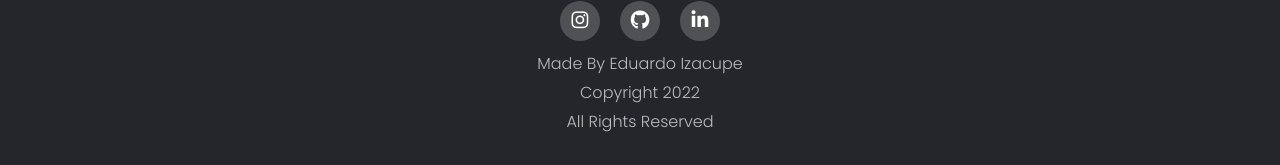
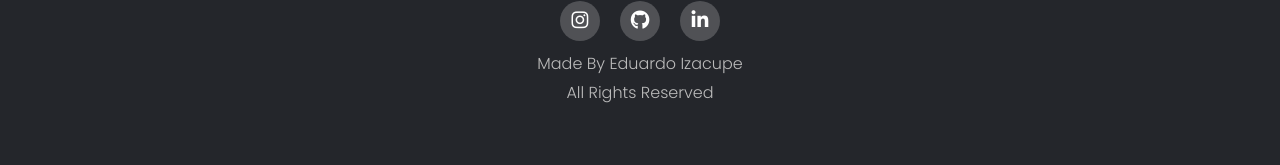
Before and after one commit to Eduardo-31/Crud-Users, a React (Vite) app: page / in a window 1280 px wide. Shown: the part 761-926 px from the top of the page. After the commit the page ends 900 px from the top, so only its background shows below. Built offline with nearby package versions, Linux system fonts and the light colour scheme; no server answers.

Commit message:
Update App.jsx

```diff
--- a/src/App.jsx
+++ b/src/App.jsx
@@ -133,7 +133,6 @@ function App() {
             <a className='footer-a' href="#"><i className="fa-brands fa-linkedin-in"></i></a>
           </div>
             <p>Made by eduardo izacupe</p>
-            <p>Copyright 2022</p>
             <p>All rights reserved</p>
         </div>
       </footer>
```
